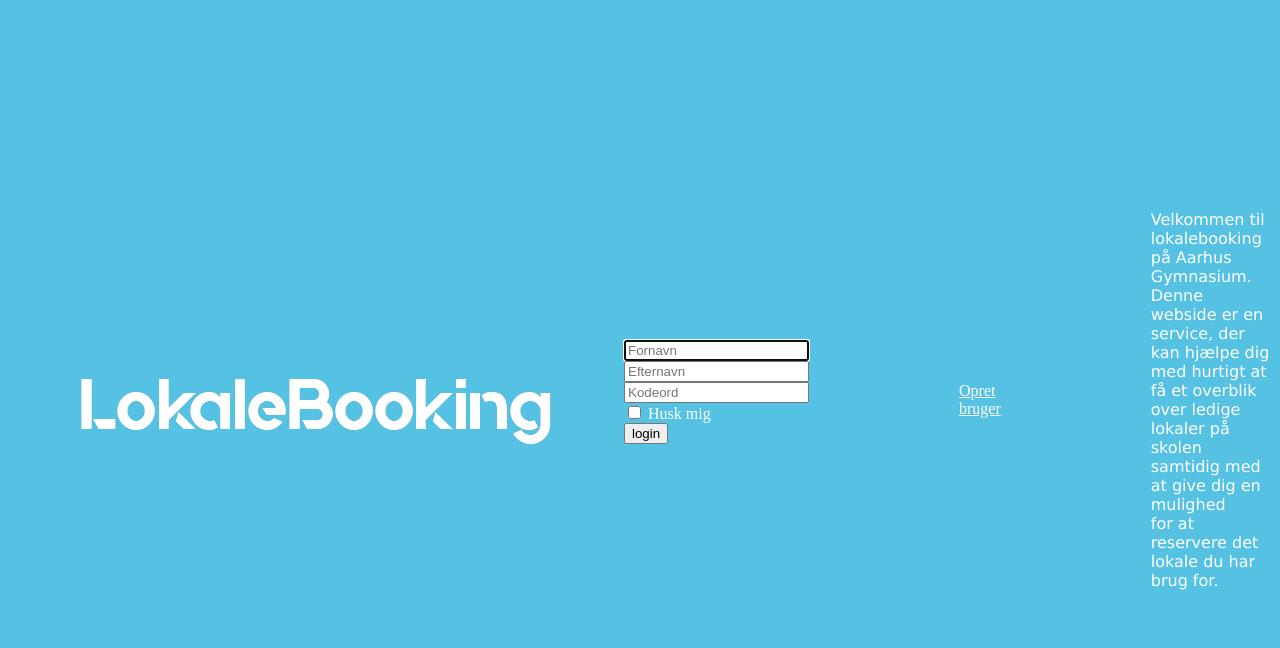
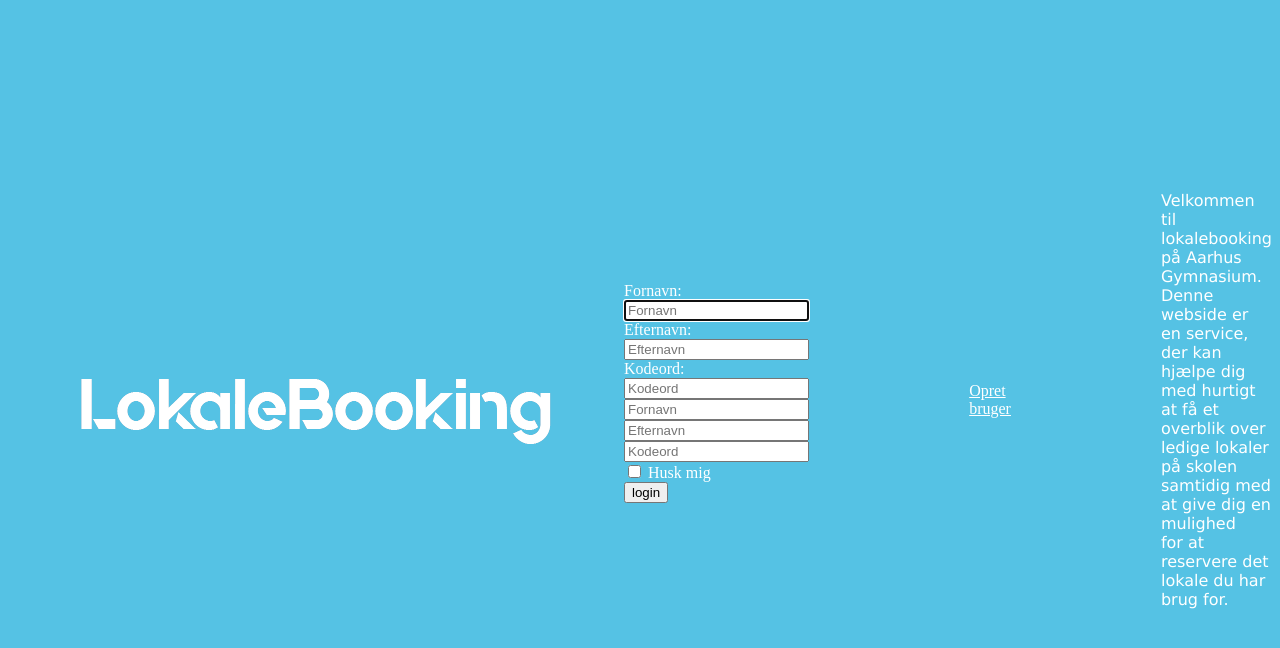
Before and after one commit to flixhack/lokaleBookIT, a PHP site: page /Front.php in a window 1280 px wide. Shown: the top 648 px of the page. Run offline with PHP 8.4, Linux system fonts and the light colour scheme; data that the repository does not hold is empty.

Commit message:
prøvet at sættte inputs ind i en action form

```diff
--- a/lokale/root/Front.php
+++ b/lokale/root/Front.php
@@ -41,7 +41,11 @@ background-color: #ffffff;
   <input type="text" style="position:absolute;TOP:35px;left:850px" placeholder="Efternavn" name="Efternavn" id="Efternavn"><br>
   <input type="password" style="position:absolute;TOP:35px;left:1030px" placeholder="Kodeord" name="Password" id="Password"><br>-->
 
-        <!-- <h1 class="h3 mb-3 font-weight-normal text-center">Opret bruger</h1> -->
+      <!-- <h1 class="h3 mb-3 font-weight-normal text-center">Opret bruger</h1> -->
+      <form action="/style2.css">
+        Fornavn: <input type="text" id="Fornavn" style="position:sticky;" class="form-control" placeholder="Fornavn" required autofocus>
+        Efternavn: <input type="text" id="Efternavn" style="position:sticky;" class="form-control" placeholder="Efternavn" required autofocus>
+        Kodeord: <input type="password" id="Password" style="position:sticky;" class="form-control" placeholder="Kodeord" required autofocus>
 
             <input type="text" id="Fornavn" style="position:sticky;" class="form-control" placeholder="Fornavn" required autofocus>
 
```
